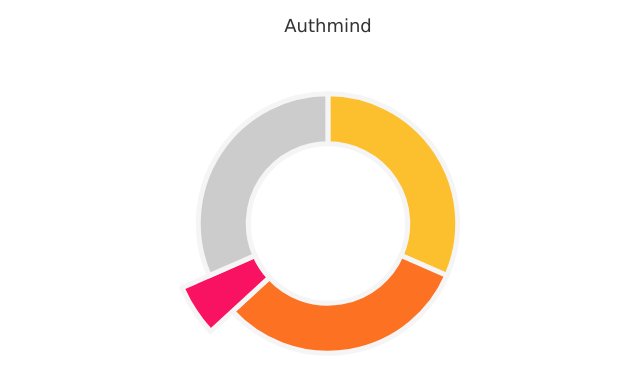
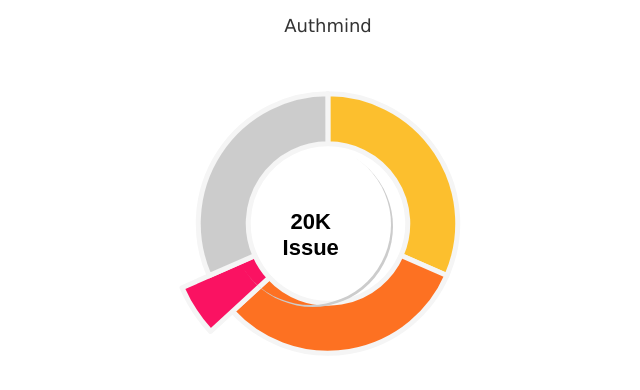
Before and after one commit to ankursnh023/react-highcharts-widget, a React (Create React App) app: page / in a window 1280 px wide. Shown: the top 390 px of the page, without its empty margins (312-952 px from the left). Built offline with nearby package versions, Linux system fonts and the light colour scheme.

Commit message:
Added button

```diff
--- a/src/App.js
+++ b/src/App.js
@@ -81,6 +81,23 @@
   return (
     <div className="App">
       <HighchartsReact highcharts={Highcharts} options={options} />
+      <div
+        style={{
+          position: "absolute",
+          top: "34%",
+          right: "45%",
+          height: 155,
+          width: 155,
+          border: "3px solid transparent",
+          borderRadius: "50%",
+          boxShadow: "2px 2px #ccc"
+        }}
+      >
+        <div style={{ marginTop: 62, fontSize: 22, fontWeight: "bold" }}>
+          20K
+          <br /> Issue
+        </div>
+      </div>
     </div>
   );
 }
--- a/src/styles.css
+++ b/src/styles.css
@@ -1,6 +1,7 @@
 .App {
   font-family: sans-serif;
   text-align: center;
+  position: relative;
 }
 
 .hc-tooltip {
```
